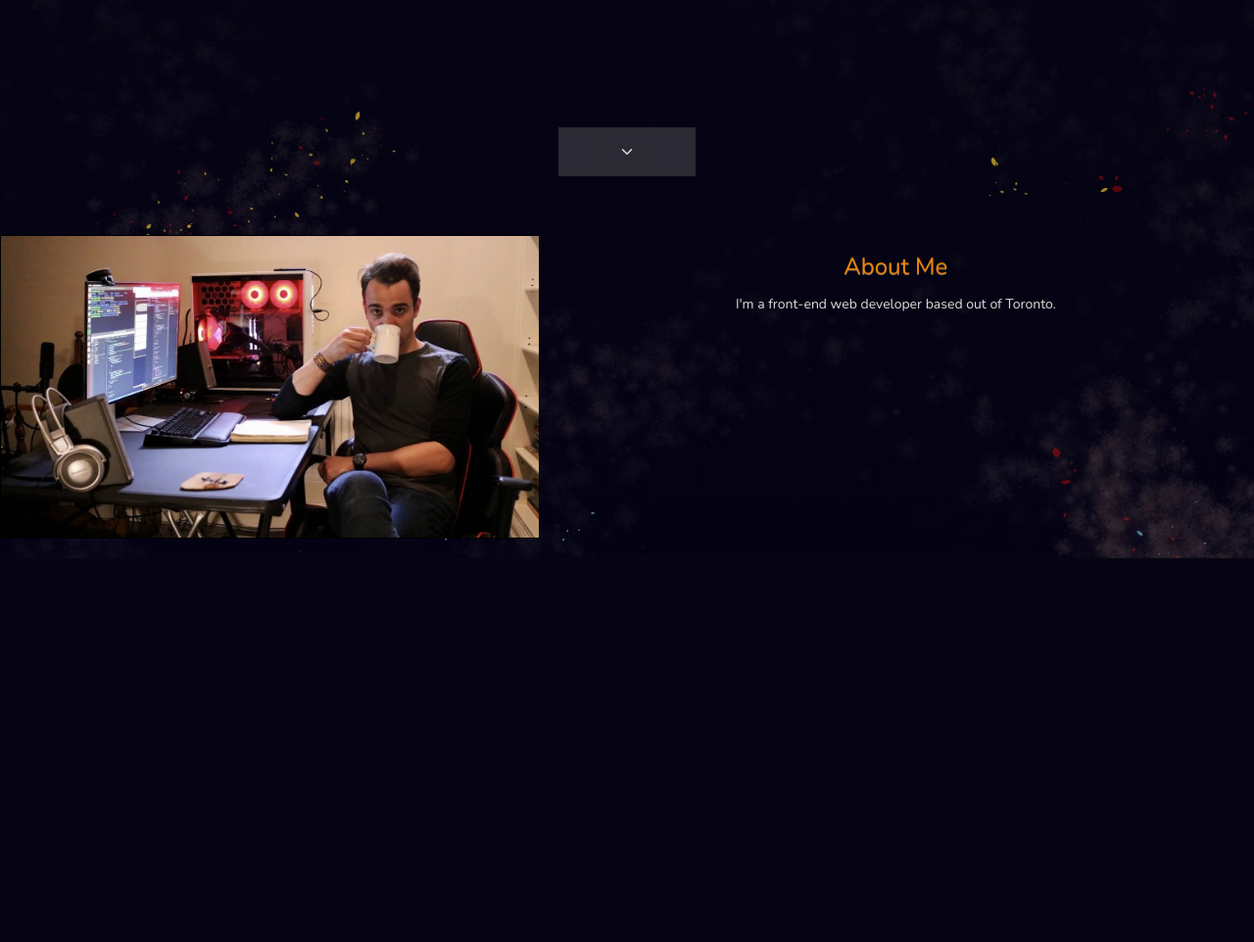
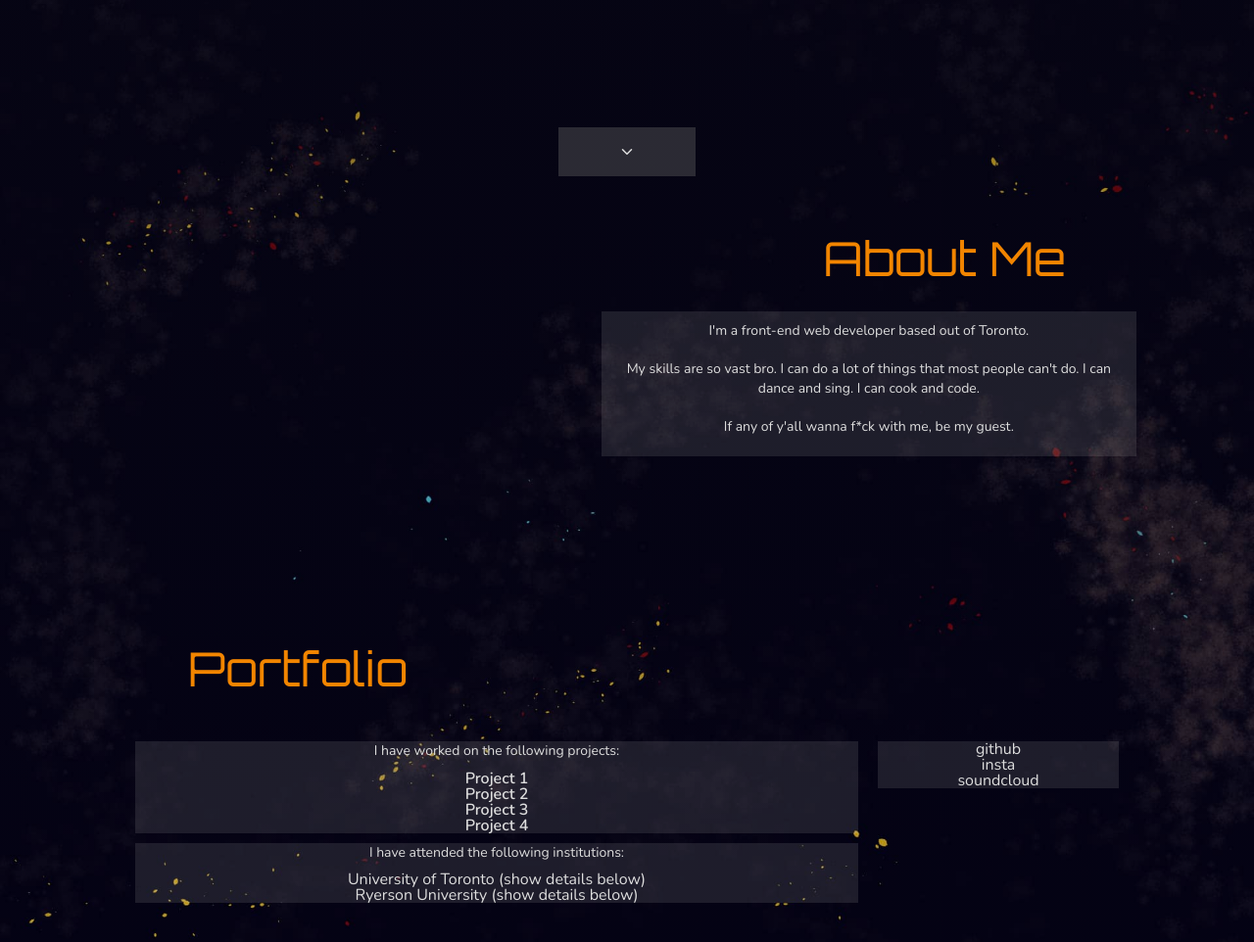
Before and after one commit to Yoannou/jamesyoannou, a PHP site: page / in a window 1280 px wide. Shown: the part 620-1582 px from the top of the page at 98% size. Before the commit the page ends 1190 px from the top, so only its background shows below. Run offline with PHP 8.4, Linux system fonts and the light colour scheme; style sheets or scripts are compiled from the project's sources; some libraries are stand-ins or nearby versions.

Commit message:
Started portfolio sections and arrangement

```diff
--- a/index.html
+++ b/index.html
@@ -41,17 +41,53 @@
                     <div id="nl-U" class="name_letter">U</div>
                 </div>
             </header>
-            <section id="about">
-                <div class="about">
+            <section id="section-about">
+                <h1 class="about-heading">About Me</h1>
+                <div class="about-wrapper">
                     <!--<div class="youtube-video"><iframe width="560" height="315" src="https://www.youtube.com/embed/AZUxfJ9PvoM" frameborder="0" allow="accelerometer; autoplay; clipboard-write; encrypted-media; gyroscope; picture-in-picture" allowfullscreen></iframe></div>-->
                     <div class="about-left">
-                        <div class="image-box">
+                        <div class="image-box hologram">
                             <img class="coder-james" src="resources/img/Coder James optimizilla.JPG" alt="James sipping a coffee">
                         </div>
                     </div>
                     <div class="about-right">
-                        <h4>About Me</h4>
-                        <p>I'm a front-end web developer based out of Toronto.</p>
+                        <div class="about-description hologram">
+                            <p>I'm a front-end web developer based out of Toronto.<br><br>My skills are so vast bro.
+                            I can do a lot of things that most people can't do. I can dance and sing. I can cook and code.<br><br>
+                        If any of y'all wanna f*ck with me, be my guest.</p>
+                        </div>
+                    </div>
+                </div>
+            </section>
+            <section id="section-portfolio">
+                <h1 class="portfolio-heading">Portfolio</h1>
+                <div class="portfolio-wrapper">
+                    <div class="portfolio-left">
+                        <div class="projects hologram">
+                            <p>I have worked on the following projects:</p>
+                            <ul>
+                                <li><a href="">Project 1</a></li>
+                                <li><a href="">Project 2</a></li>
+                                <li><a href="">Project 3</a></li>
+                                <li><a href="">Project 4</a></li>
+                            </ul>
+                        </div>
+                        <div class="education hologram">
+                            <p>I have attended the following institutions:</p>
+                            <ul>
+                                <li>University of Toronto (show details below)</li>
+                                <li>Ryerson University (show details below)</li>
+                            </ul>
+                        </div>
+                    </div>
+                    <div class="portfolio-right">
+                        <div class="social-media-links hologram">
+                            <ul>
+                                <li>github</li>
+                                <li>insta</li>
+                                <li>soundcloud</li>
+                            </ul>
+                        </div>
                     </div>
                 </div>
             </section>
--- a/resources/css/queries.css
+++ b/resources/css/queries.css
@@ -5,14 +5,14 @@
 
 /* SMALL TABLET TO BIG TABLET 768-1023px */
 @media only screen and (max-width: 1023px) {
-
+    #scroll-down-button {
+        width: 100%;
+    }
 }
 
 /* SMALL PHONE TO SMALL TABLET */
 @media screen and (max-width: 768px) {
-    #scroll-down-button {
-        width: 100%;
-    }
+
 }
 
 /* SMALL PHONES 0-480px */
--- a/resources/css/style.css
+++ b/resources/css/style.css
@@ -4,6 +4,9 @@
     --orange: #f28500;
     --blue: #706fd3;
     --silver: #d2dae2;
+    --hologram: rgba(255, 255, 240, 0.1);
+    --holoshadow: -2px 2px rgba(100, 100, 100, 0.4);
+
 }
 
 html {
@@ -30,29 +33,37 @@ section {
 
 h1, h2, h3, h4 {
     display: block;
-    padding: 20px 20px;;
+    padding-bottom: 10px;
+    margin-bottom: 20px;
+    color: var(--orange);
+    font-family: 'Orbitron', sans-serif;
+
 }
 
 h1 {
-    color: var(--white);
     font-size: 300%;
-    font-family: 'Orbitron', sans-serif;
-    text-shadow: 0px 2px rgba(50, 50, 50, 0.6);
+    /*text-shadow: 0px 2px rgba(50, 50, 50, 0.6);*/
 }
 
 h2 {
     font-size: 200%;
-    text-decoration: underline;
 }
 
-h4 {
+h3 {
     font-size: 150%;
-    color: var(--orange);
-    text-shadow: 0px 1px #555;
+    /*text-shadow: 0px 1px #555;*/
 }
 
 p {
     font-size: 14px;
+    padding-bottom: 10px;
+    line-height: 1.4em;
+}
+
+.hologram {
+    margin: 10px 0;
+    background: var(--hologram);
+    /*box-shadow: -2px -2px rgba(100, 100, 100, 0.4);*/
 }
 
 /******************* NAVIGATION ********************/
@@ -143,13 +154,20 @@ header {
 
 
 /******************* SECTION: ABOUT ********************/
-.about {
+.about-heading {
+    text-align: right;
+    margin-right: 15%;
+    margin-left: auto;
+}
+
+.about-wrapper {
     display: flex;
-    width: 100%;
+    width: 90%;
     margin: auto;
 }
 
 .about-left {
+    visibility: hidden;
     flex: 3;
 }
 
@@ -157,11 +175,21 @@ header {
     flex: 4;
 }
 
+.image-box{
+    padding: 2px;
+}
+
 .coder-james {
     display: block;
     width: 100%;
     height: auto;
     border: 1px solid black;
+}
+
+.about-description {
+    width: 80%;
+    margin: auto;
+    padding: 10px;
 }
 
 .youtube-video {
@@ -180,10 +208,35 @@ header {
 }
 
 
-/******************* SECTION: GALLERY ********************/
+/******************* SECTION: PORTFOLIO ********************/
 
+.portfolio-heading {
+    text-align: left;
+    margin-left: 15%;
+    margin-right: auto;
+}
 
+.portfolio-wrapper {
+    display: flex;
+    justify-content: space-between;
+    width: 80%;
+    margin: auto;
+}
 
+.portfolio-left {
+    padding: 10px;
+    flex: 3;
+}
+
+.portfolio-right {
+    padding: 10px;
+    flex: 1;
+}
+
+.social-media-links {
+    display: flex;
+    flex-direction: column;
+}
 
 
 /******************* SCROLL-BUTTON ********************/
```
